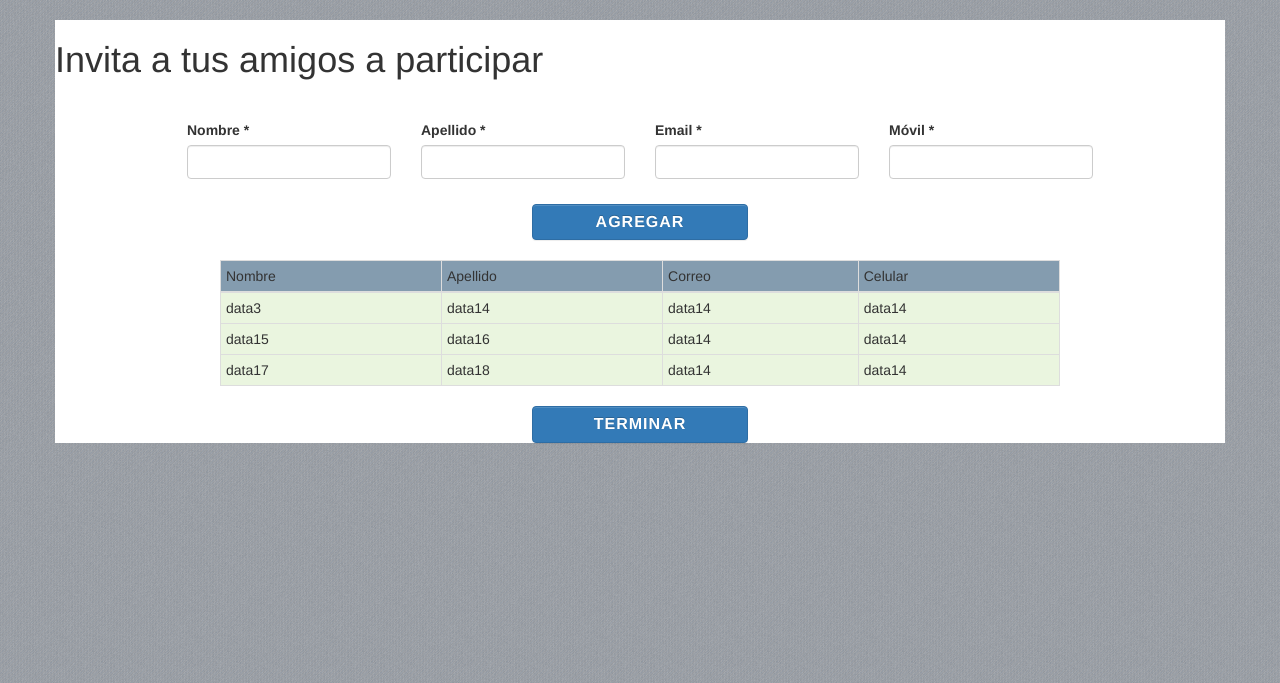
After one commit to dmeza/fcr, a Rails app: page /volunteers in a window 1280 px wide. The commit adds this page. Shown: the top 683 px of the page. Run offline with Rails 7, Linux system fonts and the light colour scheme; style sheets or scripts are compiled from the project's sources; parts of the project's set-up code (start-up, migrations or seed data) failed here and were passed over; some libraries are stand-ins or nearby versions.

Commit message:
Add friends form

```diff
--- a/app/assets/stylesheets/application.scss
+++ b/app/assets/stylesheets/application.scss
@@ -43,9 +43,71 @@
   margin-top: 40px;
 }
 
-#email {
+#email-landing {
   margin-top: 40px !important;
   padding: 10px !important;
   width: 30% !important;
   margin: 0 auto;
 }
+
+.form-group label {
+  display: block;
+}
+
+#personal-data .form-group {
+  margin-bottom: 20px;
+  width: 100%;
+}
+
+#personal-data .form-group input, #personal-data .form-group select {
+  width: 100%
+}
+
+#datepicker-personal-data {
+  width: 50%;
+}
+
+#datepicker-personal-data input {
+  width: 90% !important;
+  margin-right: 5px;
+}
+
+#motivacion-personal-data {
+  width: 100%;
+}
+
+#motivacion-personal-data textarea {
+  width: 100%;
+}
+
+#button-personal-data {
+  float: right;
+}
+
+#friends_personal_data {
+    width: 80%;
+    margin: 40px auto 10px auto;
+}
+
+#add_friend_button .col-lg-3, #finish_add_friend_button .col-lg-3 {
+  float: none;
+  margin: 0 auto;
+}
+
+#add_friend_button .col-lg-3 button, #finish_add_friend_button .col-lg-3 button {
+  width: 80%;
+  font-size: 16px;
+  font-weight: 600;
+  letter-spacing: 1px;
+  text-transform: uppercase;
+}
+
+#friends_list_table {
+  width: 70%;
+  float: none;
+  margin: 20px auto;
+}
+
+#friends_list_table td {
+  text-align: left;
+}
--- a/app/controllers/collect_controller.rb
+++ b/app/controllers/collect_controller.rb
@@ -17,6 +17,9 @@ class CollectController < ApplicationController
   	@volunteer.save
   end
 
+  def volunteers
+  end
+
   def add_volunteer
     year_place = Collect::YearPlace.find(params[:year_place_id])
     year_place.add_year_place_volunteers(params[:first_name], params[:last_name], params[:phone], params[:email])
--- a/app/views/collect/landing_page.html.haml
+++ b/app/views/collect/landing_page.html.haml
@@ -24,7 +24,7 @@
         .row
           .col-lg-12
             .form-group
-              = text_field_tag :email,'', class: "form-control", type: "text", id: "email", placeholder: "Correo electrónico", style: "width: 90%; height: 32px; padding: 5px;"
+              = text_field_tag :email,'', class: "form-control", type: "text", id: "email-landing", placeholder: "Correo electrónico", style: "width: 90%; height: 32px; padding: 5px;"
             %br/
             .form-group
               %button.btn.btn-primary{:type => 'submit'}
--- /dev/null
+++ b/app/views/collect/volunteers.html.haml
@@ -0,0 +1,52 @@
+.container.add_friends
+  .row
+    %h1 Invita a tus amigos a participar
+    = form_tag(registration_path(resource_name), :html => {:class => "form-inline"} ) do
+      .row#friends_personal_data
+        .col-lg-3
+          .form-group
+            = label_tag 'Nombre *'
+            = text_field_tag :friend_firstname,'', class: "form-control", type: "text", id: "friend_firstname"
+        .col-lg-3
+          .form-group
+            = label_tag 'Apellido *'
+            = text_field_tag :friend_lastname,'', class: "form-control", type: "text", id: "friend_lastname"
+        .col-lg-3
+          .form-group
+            = label_tag 'Email *'
+            = text_field_tag :friend_email,'', class: "form-control", type: "text", id: "friend_email"
+        .col-lg-3
+          .form-group
+            = label_tag 'Móvil *'
+            = text_field_tag :friend_phone,'', class: "form-control phone", type: "text", id: "friend_phone"
+      .row.text-center#add_friend_button
+        .col-lg-3
+          %button#button_add_friend.btn.btn-primary Agregar
+      .row.text-center#friends_list
+        .table-responsive
+          %table.table.table-condensed.table-bordered{:id => "friends_list_table"}
+            %thead
+              %tr
+                %th Nombre
+                %th Apellido
+                %th Correo
+                %th Celular
+            %tbody
+              %tr
+                %td data3
+                %td data14
+                %td data14
+                %td data14
+              %tr
+                %td data15
+                %td data16
+                %td data14
+                %td data14
+              %tr
+                %td data17
+                %td data18
+                %td data14
+                %td data14
+      .row.text-center#finish_add_friend_button
+        .col-lg-3
+          %button#button_finish_add_friend.btn.btn-primary Terminar
--- a/app/views/devise/shared/_links.html.haml
+++ b/app/views/devise/shared/_links.html.haml
@@ -12,9 +12,9 @@
     = link_to "No recibió instrucciones de confirmación?", new_confirmation_path(resource_name)
     %br/
   - if devise_mapping.lockable? && resource_class.unlock_strategy_enabled?(:email) && controller_name != 'unlocks'
-    = link_to "No recibió instrucciones de desbloqueo?", new_unlock_path(resource_name)
+    = link_to "No recibió instrucciones de desbloqueo?", new_unlock_path(resource_name), class: "btn-info"
     %br/
   - if false && devise_mapping.omniauthable?
     - resource_class.omniauth_providers.each do |provider|
-      = link_to "Ingresar con #{provider.to_s.titleize}", omniauth_authorize_path(resource_name, provider)
+      = link_to "Ingresar con #{provider.to_s.titleize}", omniauth_authorize_path(resource_name, provider), class: "btn-info"
       %br/
--- a/app/views/layouts/sitebootstrapper.html.haml
+++ b/app/views/layouts/sitebootstrapper.html.haml
@@ -11,6 +11,8 @@
     = yield :css_content
     = csrf_meta_tag
     %link{:rel => "stylesheet", :href => "https://maxcdn.bootstrapcdn.com/bootstrap/3.3.7/css/bootstrap.min.css", :type => "text/css"}
+    %link{:rel => "stylesheet", :href => "https://cdn.datatables.net/1.10.13/css/jquery.dataTables.min.css", :type => "text/css"}
+
 
   %body{id: @page_id ? @page_name : controller_name}
     = render "/shared/facebook_init" if defined? FB_APP_ID
@@ -42,6 +44,7 @@
     = javascript_include_tag "application"
 
     %script{:src => "https://maxcdn.bootstrapcdn.com/bootstrap/3.3.7/js/bootstrap.min.js"}
+    %script{:src => "https://cdn.datatables.net/1.10.13/js/jquery.dataTables.min.js"}
 
     - if !flash.empty?
       -# flash messages
--- a/config/routes.rb
+++ b/config/routes.rb
@@ -26,6 +26,7 @@ Rails.application.routes.draw do
   get 'register_volunteer' => 'collect#register_volunteer_form'
   get 'landing_page' => 'collect#landing_page'
   post 'landing_page' => 'collect#save_mail'
+  get 'volunteers' => 'collect#volunteers'
 
 
   # Brigade Leader routes
```
Also changed, not shown: app/views/collect/register_volunteer_form.html.haml (+36 -68 lines).
